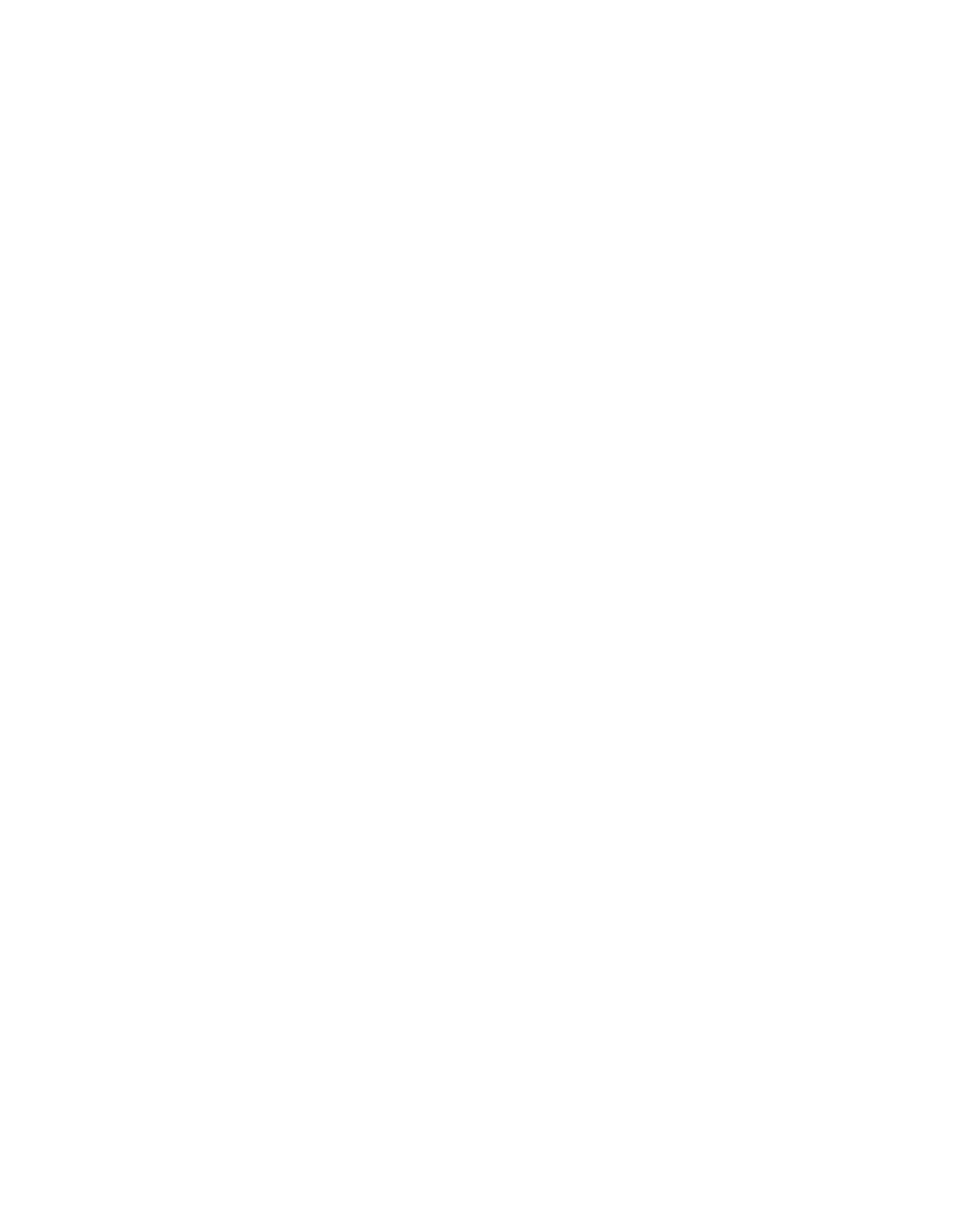
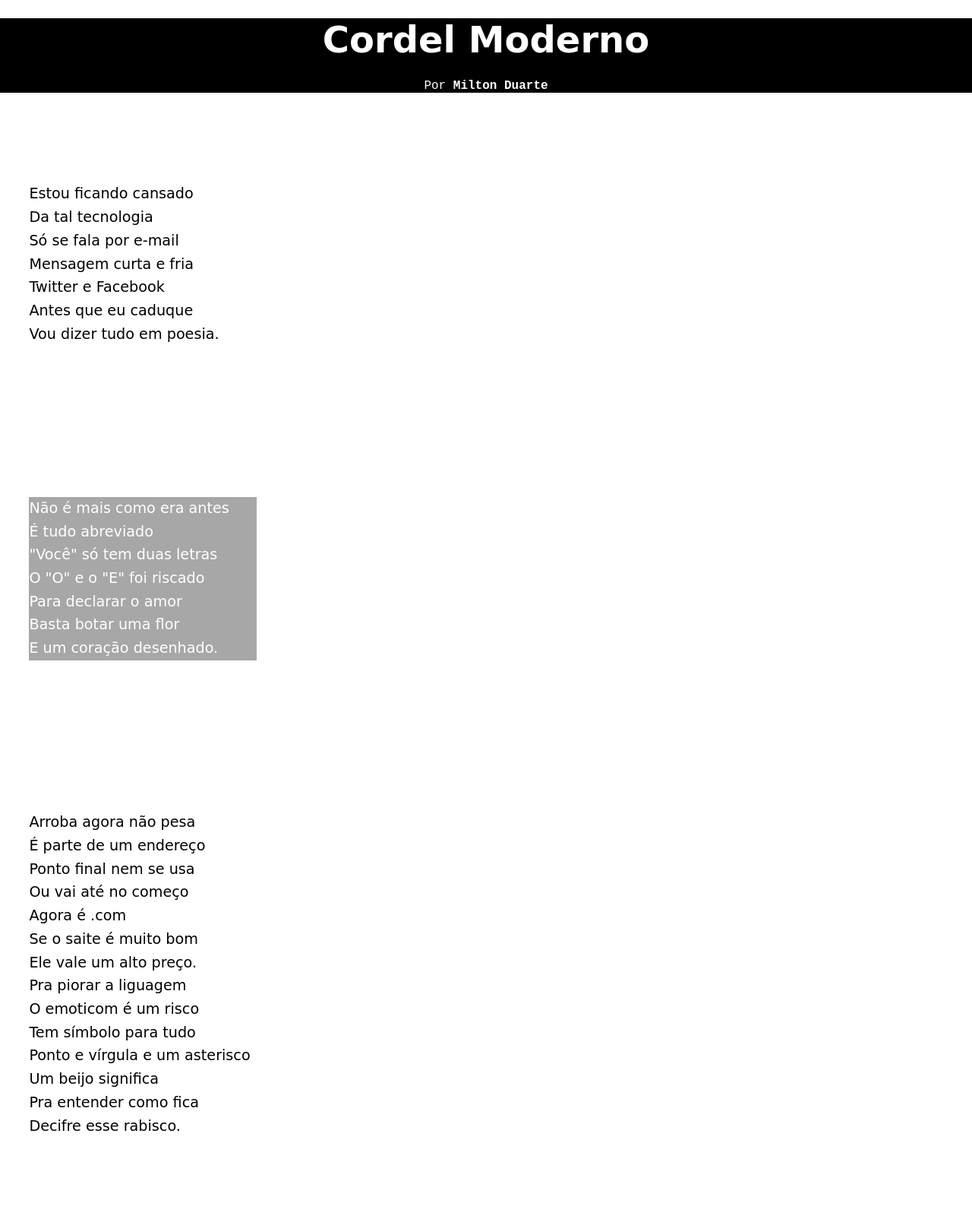
Before and after one commit to nICOLLA802/html.ccs, a plain HTML site: page desafios/Projeto-cordel/index2.html in a window 1280 px wide. Shown: the top 1600 px of the page at 76% size. Before the commit the page ends 800 px from the top, so only its background shows below. Drawn offline with Linux system fonts and the light colour scheme.

Commit message:
atualizei o index2

```diff
--- a/desafios/Projeto-cordel/index2.html
+++ b/desafios/Projeto-cordel/index2.html
@@ -1,11 +1,101 @@
 <!DOCTYPE html>
-<html lang="en">
+<html lang="pt-br">
 <head>
     <meta charset="UTF-8">
     <meta name="viewport" content="width=device-width, initial-scale=1.0">
-    <title>Document</title>
+    <title>Cordel Moderno</title>
+    <link rel="stylesheet" href="style2.css">
 </head>
 <body>
+    <header >
+        <h1>Cordel Moderno</h1>
+<p>Por<a href="https://www.recantodasletras.com.br/poesias/3186743"  target="blanck"> Milton Duarte</a></p>
 
+     </header>
+<section class="normal">
+    <p>
+        Estou ficando cansado<br>
+        Da tal tecnologia<br>
+        Só se fala por e-mail<br>
+        Mensagem curta e fria<br>
+        Twitter e Facebook<br>
+        Antes que eu caduque<br>
+        Vou dizer tudo em poesia.
+    </p>
+</section>
+
+
+<section class="imagem">
+
+    <p>
+        Não é mais como era antes<br>
+        É tudo abreviado<br>
+        "Você" só tem duas letras<br>
+        O "O" e o "E" foi riscado<br>
+        Para declarar o amor<br>
+        Basta botar uma flor<br>
+        E um coração desenhado.
+    </p>
+</section>
+
+
+<section class="normal">
+    <p>
+        Arroba agora não pesa<br>
+        É parte de um endereço<br>
+        Ponto final nem se usa<br>
+        Ou vai até no começo<br>
+        Agora é .com<br>
+        Se o saite é muito bom<br>
+        Ele vale um alto preço.<br>
+    </p>
+    <p>
+        Pra piorar a liguagem<br>
+        O emoticom é um risco<br>
+        Tem símbolo para tudo<br>
+        Ponto e vírgula e um asterisco<br>
+        Um beijo significa<br>
+        Pra entender como fica<br>
+        Decifre esse rabisco.<br>
+    </p>
+</section>
+<section class="imagem">
+
+<p>
+    Tenho saudade das cartas<br>
+    Escritas com a própria mão<br>
+    Mandava no mês de Junho<br>
+    Só chegava no Verão<br>
+    Mas matava a saudade<br>
+    Era texto de verdade<br>
+    Nas linhas do coração.
+</p>
+
+</section >
+
+<section class="normal">
+<p>
+    Agora, escrevo e envio  <br>
+        Chegando na mesma hora <br>
+        Mas quando vou prosear <br>
+        A pessoa foi embora <br>
+        Abriu outro aplicativo <br>
+        O mundo ficou cativo <br>
+        Da tecnologia do agora. <br>
+</p>
+<p>
+        Felizmente, pra orar <br>
+        Não precisa de internet <br>
+        Deus escuta todo mundo <br>
+        Se quiser, faça esse teste <br>
+        Dois pontos são dois joelhos <br>
+        Seus lábios são aparelhos <br>
+        Deixe que Deus interprete. <br>
+</p>
+
+</section>
+<footer>
+    Site desenvolvido por &copy;<a href="https://www.instagram.com/the_nicollas?utm_source=ig_web_button_share_sheet&igsh=ZDNlZDc0MzIxNw==" target="_blank" >Santos</a>
+</footer>
 </body>
 </html>
--- /dev/null
+++ b/desafios/Projeto-cordel/style2.css
@@ -0,0 +1,69 @@
+@charset "utf-8";
+*{
+    margin: 0;
+    padding: 0;
+
+}
+body html{
+    min-height: 100vh;
+    background-color: blanchedalmond;
+}
+header{
+    background-color: black;
+    color: white;
+    text-align: center;
+}
+header > h1{
+    font-size: 3em;
+    margin: 0.5em 0;
+    font-family: 'Lucida Handwriting', cursive;
+}
+header > p{
+    margin-bottom: 0.5em;
+    font-family: 'Courier New', Courier, monospace;
+}
+a{
+    color: white;
+    text-decoration: none;
+    font-weight: bold;
+
+}
+a:hover{
+    text-decoration: underline;
+}
+section{
+    padding-top: 10vh;
+    padding-bottom: 10vh;
+    line-height: 2em;
+
+}
+
+section.normal{
+    margin: 2em;
+    font-family: 'Lucida Handwriting', cursive;
+    font-size: 1.2em;
+    line-height: 1.6em;
+    text-align: justify;
+}
+section.imagem{
+    font-family: 'Lucida Handwriting', cursive;;
+    text-align: justify;
+    margin: 2em;
+    font-size: 1.2em;
+    line-height: 1.6em;
+    color: white;
+
+}
+section.imagem > p{
+    background-color: rgba(0, 0, 0, 0.347);
+    width: 300px ;
+}
+footer{
+    background-color: black;
+    color: white;
+    text-align: center;
+    padding: 1em 0;
+    position: relative;
+    bottom: 0;
+    width: 100%;
+}
```
